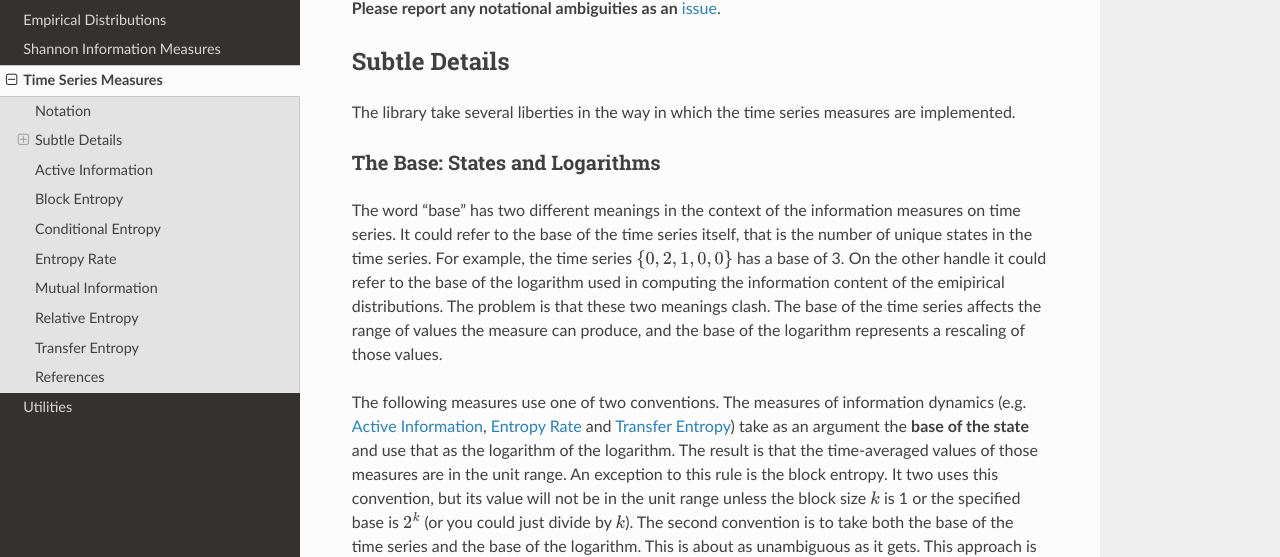
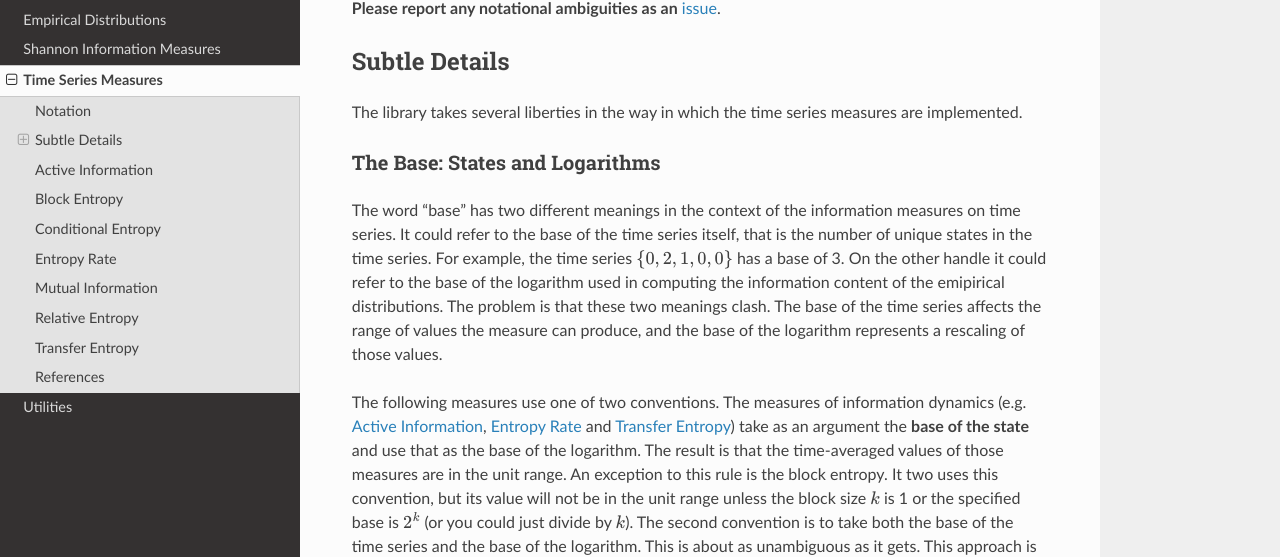
Before and after one commit to ELIFE-ASU/PyInform, a Sphinx documentation site: the page built from docs/source/timeseries.rst, in a window 1280 px wide and 900 px high, scrolled down 386 px. Shown: the part 155-712 px from the top of the window. Built offline with Sphinx 7.4.7 and the Read the Docs theme 2.0.0, drawn with Linux system fonts in a browser that asks for light colours.

Commit message:
Fix a few typos suggested by @jakehanson

```diff
--- a/docs/source/timeseries.rst
+++ b/docs/source/timeseries.rst
@@ -34,8 +34,8 @@ probability of observing :math:`(x^{(k)}_i, x_{i+1})`.
 Subtle Details
 --------------
 
-The library take several liberties in the way in which the time series measures
-are implemented.
+The library takes several liberties in the way in which the time series
+measures are implemented.
 
 The Base: States and Logarithms
 ^^^^^^^^^^^^^^^^^^^^^^^^^^^^^^^
@@ -52,14 +52,14 @@ produce, and the base of the logarithm represents a rescaling of those values.
 The following measures use one of two conventions. The measures of information
 dynamics (e.g. :ref:`active-information`, :ref:`entropy-rate` and
 :ref:`transfer-entropy`) take as an argument the **base of the state** and use
-that as the logarithm of the logarithm. The result is that the time-averaged
-values of those measures are in the unit range. An exception to this rule is
-the block entropy. It two uses this convention, but its value will not be in the
-unit range unless the block size :math:`k` is 1 or the specified base is
-:math:`2^k` (or you could just divide by :math:`k`). The second convention is to
-take both the base of the time series and the base of the logarithm. This is
-about as unambiguous as it gets. This approach is used for the measures that do
-not make explicit use of a history length (or block size), e.g.
+that as the base of the logarithm. The result is that the time-averaged values
+of those measures are in the unit range. An exception to this rule is the block
+entropy. It two uses this convention, but its value will not be in the unit
+range unless the block size :math:`k` is 1 or the specified base is :math:`2^k`
+(or you could just divide by :math:`k`). The second convention is to take both
+the base of the time series and the base of the logarithm. This is about as
+unambiguous as it gets. This approach is used for the measures that do not make
+explicit use of a history length (or block size), e.g.
 :ref:`mutual-information`, :ref:`conditional-entropy`, etc...
 
 Coming releases may revise the handling of the bases, but until then each
```
Also changed, not shown: 1 other file.
